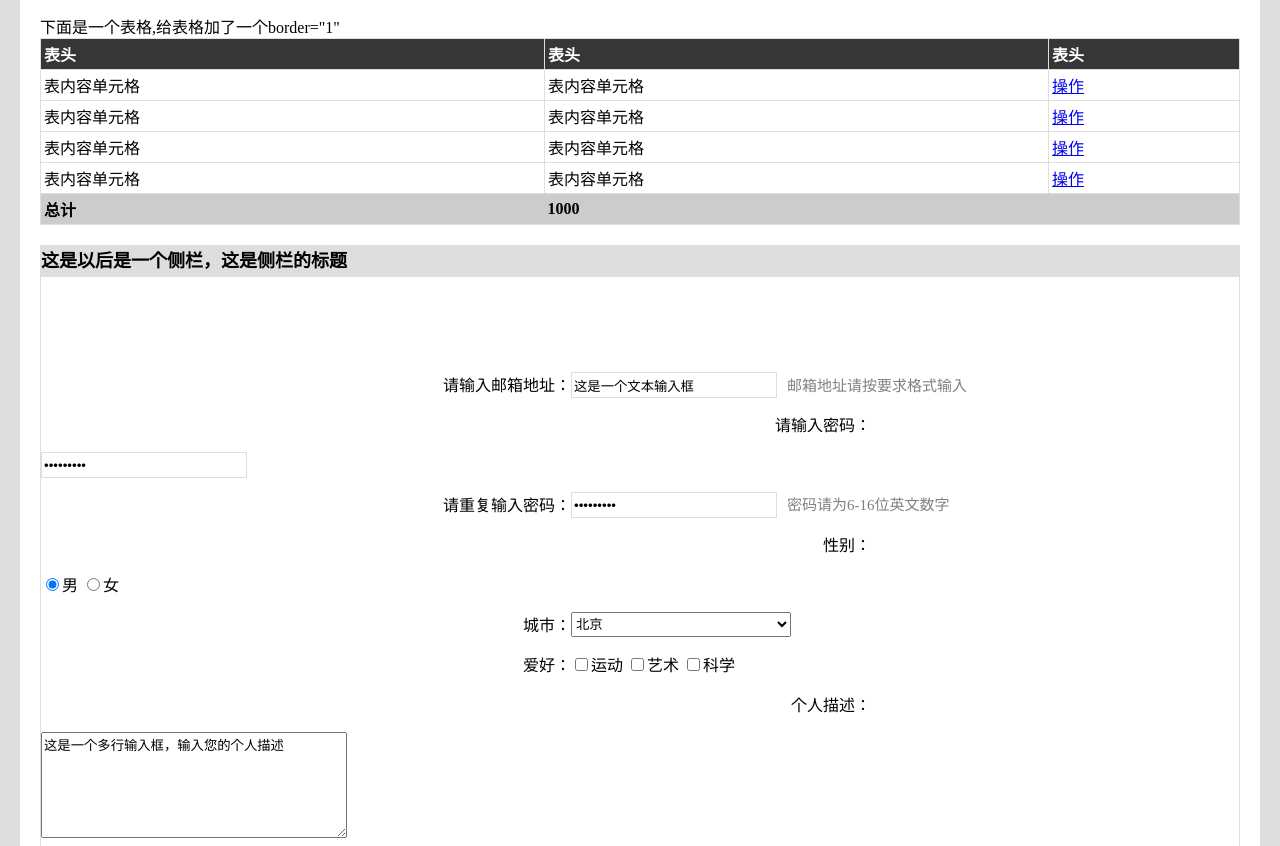
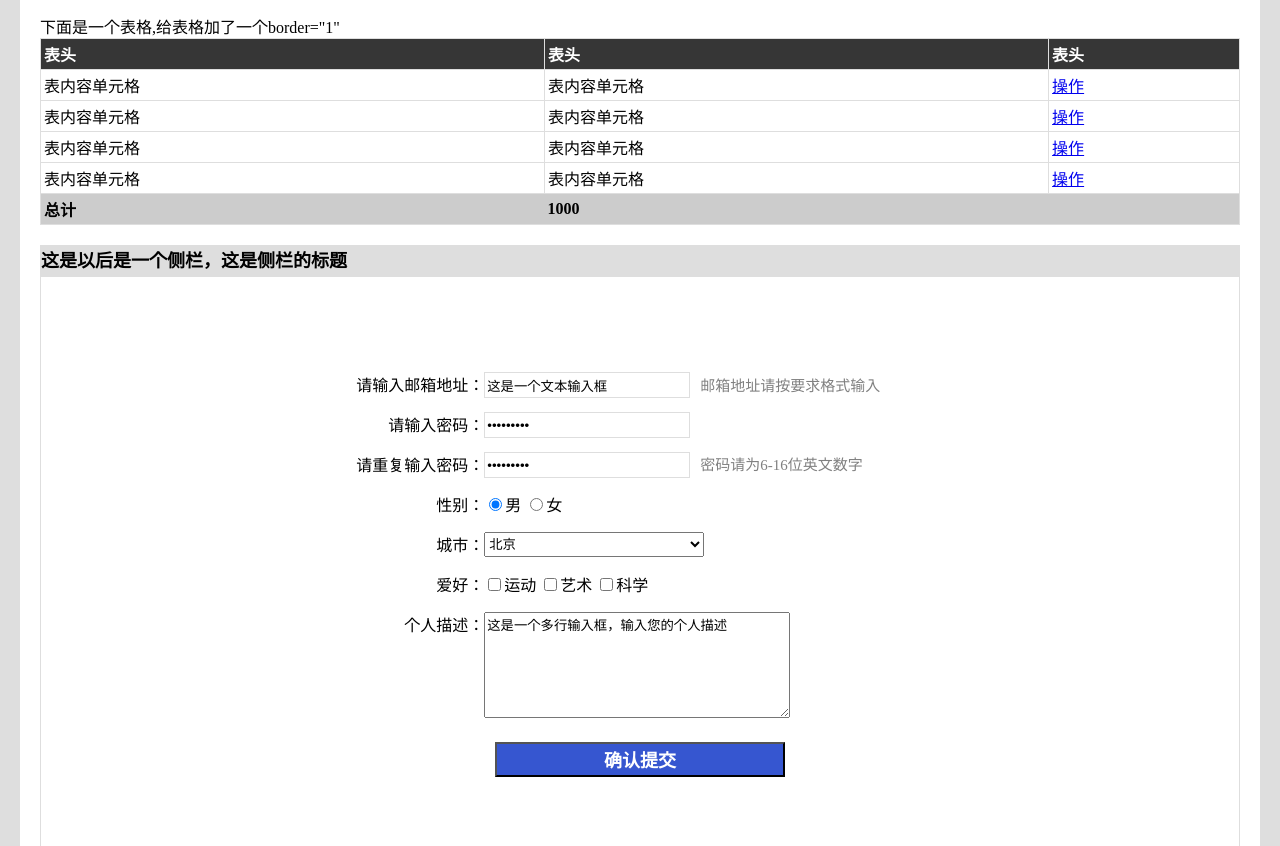
Before and after one commit to Huanglenle/-, a plain HTML site: page 任务二：零基础HTML及CSS编码（一）.html in a window 1280 px wide. Shown: the part 2724-3570 px from the top of the page. Drawn offline with Linux system fonts and the light colour scheme.

Commit message:
Update style.css

```diff
--- a/style.css
+++ b/style.css
@@ -116,7 +116,7 @@ dd{
   	line-height: 30px;
  }
 .left {
-   width: 530px;
+   width: 37%;
     height: 25px;
 }
 .left span{
@@ -124,11 +124,11 @@ dd{
 
 }
 .mid{
-	width: 400px;
+	width: 37%;
 	height: 25px;
 }
 .right{
-	width: 300px;
+	width: 26%;
 	height: 25px;
 }
 .left,.mid,.right{
```
